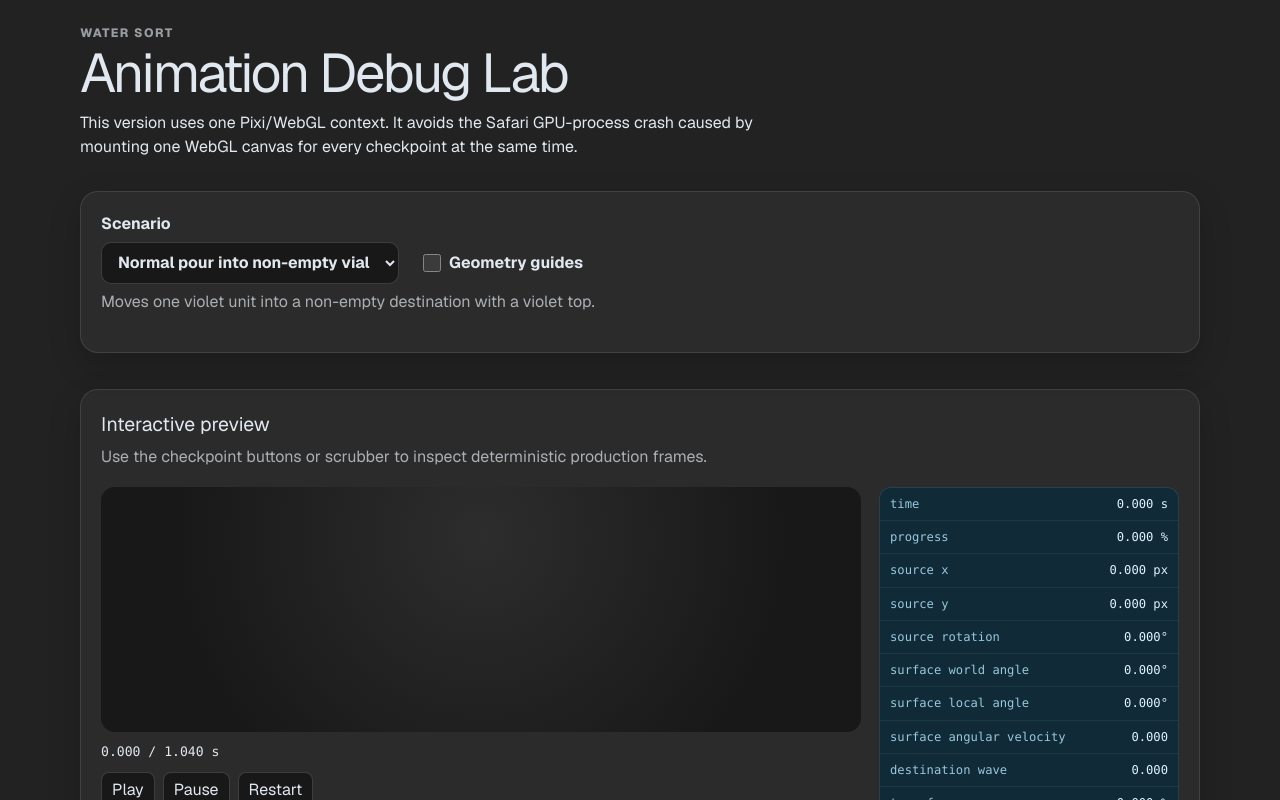
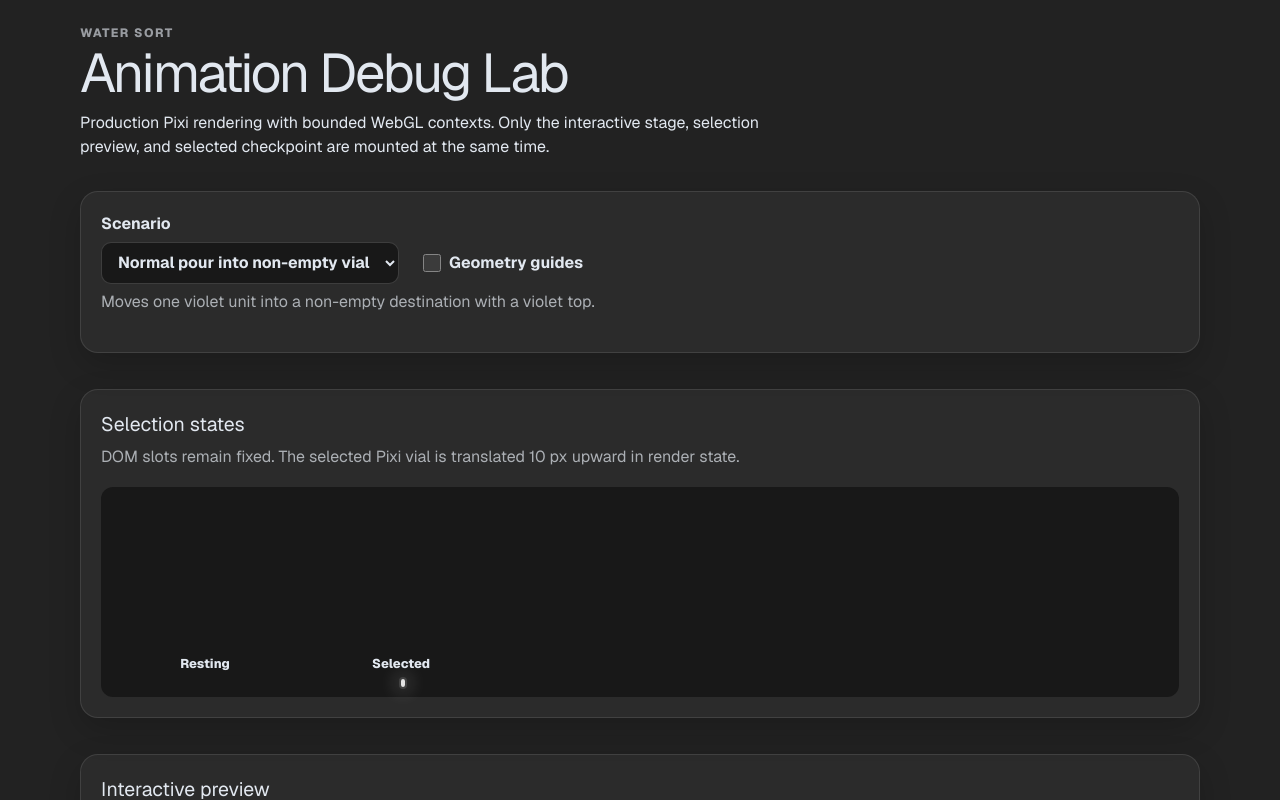
Before and after one commit to paleite/water-sort-puzzle, a Next.js app: page /debug/animation in a window 1280 px wide. Shown: the top 800 px of the page. Built offline with nearby package versions, Linux system fonts and the light colour scheme.

Commit message:
Restore bounded-context animation debug lab

```diff
--- a/src/app/debug/animation/page.tsx
+++ b/src/app/debug/animation/page.tsx
@@ -1,6 +1,6 @@
 import type { Metadata } from "next";
 
-import { AnimationDebugLabSingleContext } from "@/components/water-sort/animation-debug-lab-single-context";
+import { AnimationDebugLabSafe } from "@/components/water-sort/animation-debug-lab-safe";
 
 export const metadata: Metadata = {
   title: "Animation Debug Lab · Water Sort",
@@ -11,5 +11,5 @@ export const metadata: Metadata = {
 };
 
 export default function AnimationDebugPage() {
-  return <AnimationDebugLabSingleContext />;
+  return <AnimationDebugLabSafe />;
 }
```
